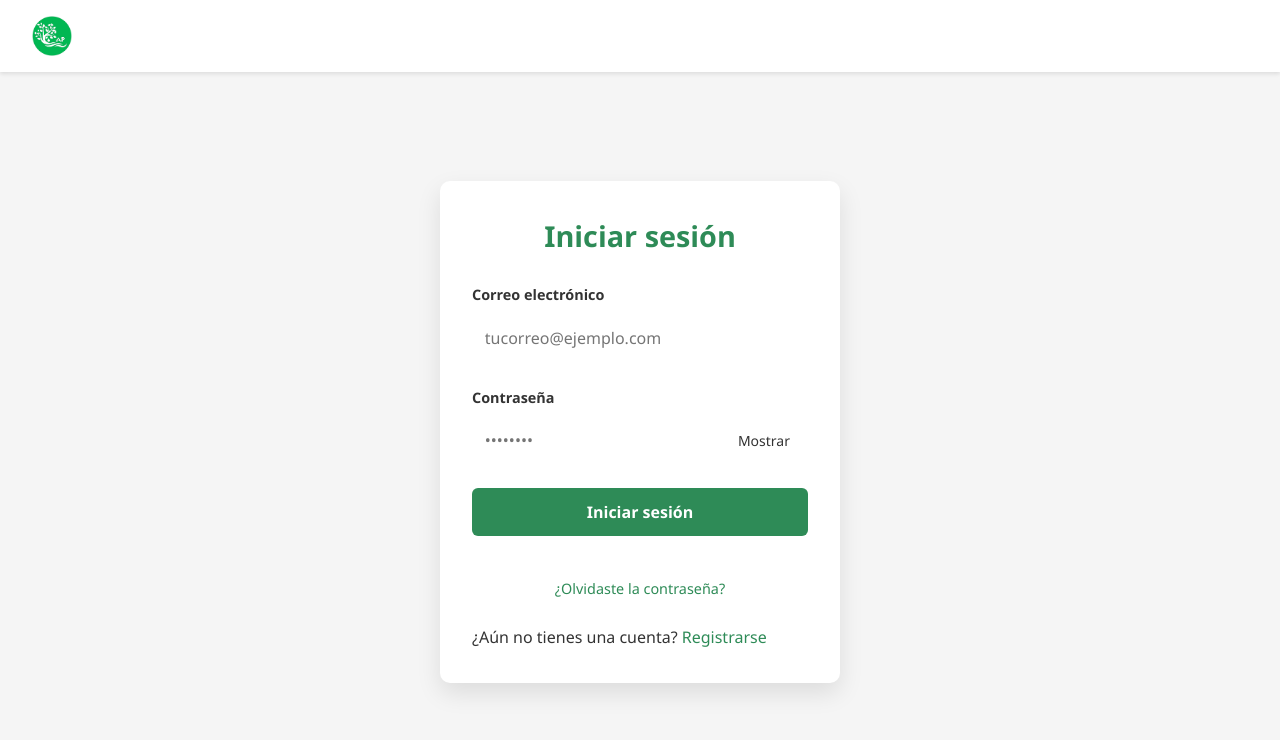
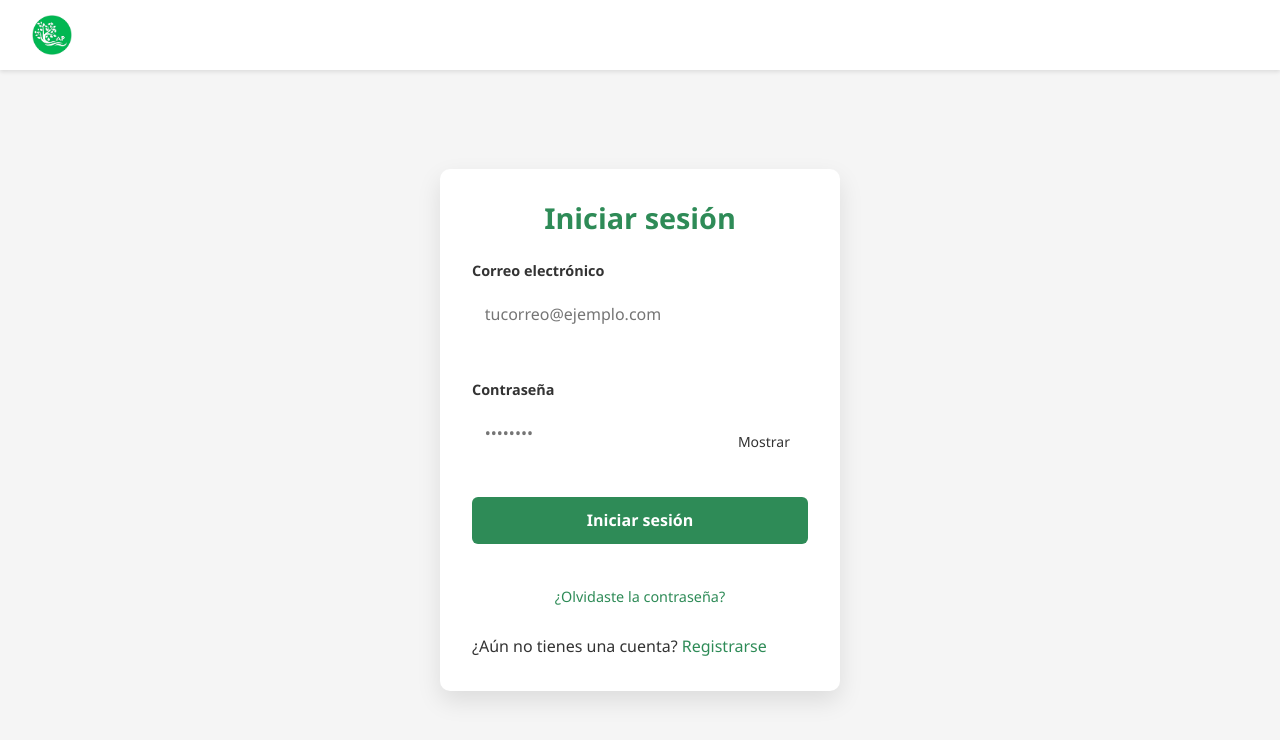
Before and after one commit to KristhianBello/IHC, a Vue app: page / in a window 1280 px wide. Shown: the top 740 px of the page. Built offline with nearby package versions, Linux system fonts and the light colour scheme; no server answers.

Commit message:
Fix CSS loading issues: update vite config, add CSS imports to App.vue, fix vercel headers

```diff
--- a/src/App.vue
+++ b/src/App.vue
@@ -6,7 +6,15 @@
 // import HelloWorld from './components/HelloWorld.vue'
 </script>
 
+<style>
+/* Importar estilos globales */
+@import './assets/main.css';
+@import './assets/base.css';
 
-<style scoped>
 /* Estilos básicos de la aplicación */
+#app {
+  margin: 0;
+  padding: 0;
+  min-height: 100vh;
+}
 </style>
--- a/vite.config.js
+++ b/vite.config.js
@@ -21,8 +21,9 @@ export default defineConfig({
     rollupOptions: {
       output: {
         manualChunks: undefined,
+        assetFileNames: 'assets/[name].[hash].[ext]',
       },
     },
   },
-  base: './',
+  base: '/',
 })
```
Also changed, not shown: vercel.json.
